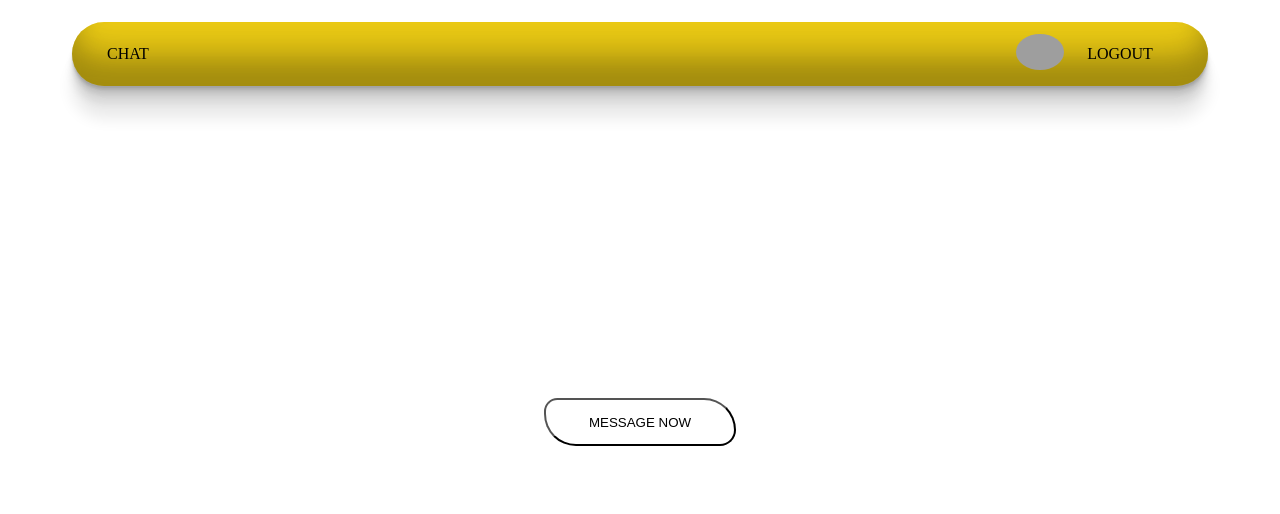
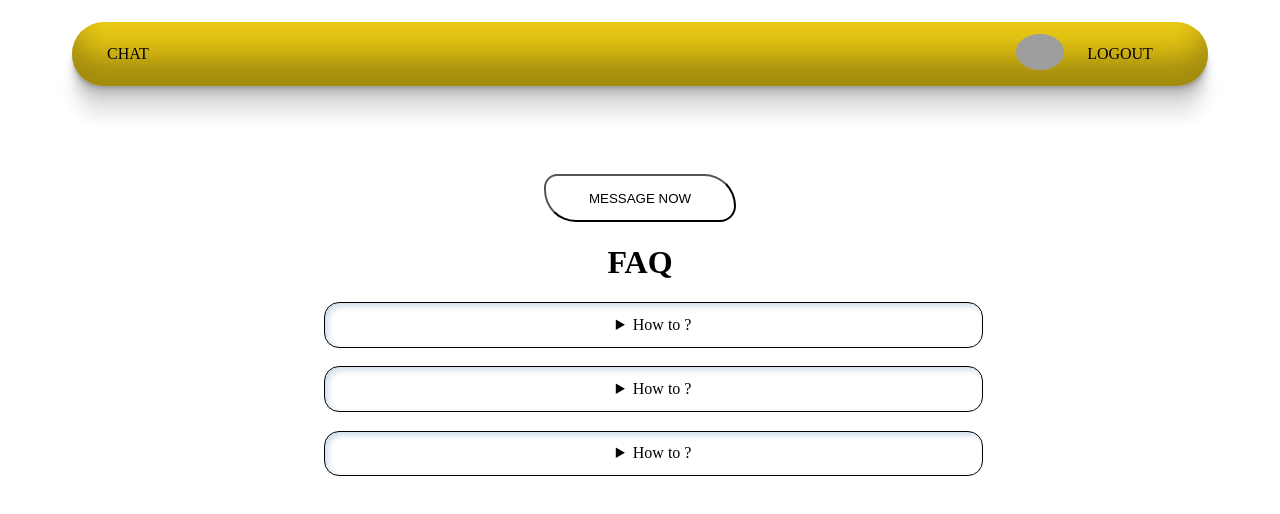
Before and after one commit to Ariyavas/CHAT-PROJECT, a Vue app in the folder client/: page /home in a window 1280 px wide. Shown: the top 514 px of the page. Built offline with nearby package versions, Linux system fonts and the light colour scheme; grey boxes are pictures that could not be loaded.

Commit message:
UPDATE 21/02/2023

```diff
--- a/client/src/assets/new.scss
+++ b/client/src/assets/new.scss
@@ -4,6 +4,7 @@ $basecolor-black: #000;
 $baseBackgound: #b163ff;
 $baseHistoryBox: #397cff;
 $baseChatBoxUser: #4dff0e;
+$baseQA: #ffdc2e;
 
 .login {
   min-height: 100vh;
@@ -385,9 +386,9 @@ $baseChatBoxUser: #4dff0e;
   .centerBox {
     display: flex;
     justify-content: center;
-    align-items: center;
+    align-items: end;
     text-align: center;
-    min-height: 80vh;
+    min-height: 15vh;
 
     button {
       width: 12rem;
@@ -404,7 +405,81 @@ $baseChatBoxUser: #4dff0e;
         rgba(255, 240, 35, 0.1) 20px 20px, rgba(255, 240, 35, 0.05) 25px 25px;
     }
   }
+  .FAQ-frame {
+    .title-FAQ {
+      display: flex;
+      justify-content: center;
+    }
 
+    .details-fram {
+      display: flex;
+      justify-content: center;
+      align-items: center;
+    }
+
+    .contrainer-box {
+      width: 50%;
+    }
+
+    details {
+      border: $basecolor-black solid 1px;
+      border-radius: 15px;
+      width: 100%;
+      margin-bottom: 3%;
+      padding: 2%;
+      display: flex;
+      justify-content: center;
+      align-items: center;
+      box-shadow: rgb(204, 219, 232) 3px 3px 6px 0px inset,
+        rgba(255, 255, 255, 0.5) -3px -3px 6px 1px inset;
+      cursor: cell;
+    }
+  }
+  .modal {
+    display: none;
+    position: fixed;
+    z-index: 1;
+    padding-top: 120px;
+    left: 0;
+    top: 0;
+    width: 100%;
+    height: 100%;
+    overflow: auto;
+    background-color: rgba(0, 0, 0, 0.4);
+    .modal-content {
+      background-color: #fefefe;
+      margin: auto;
+      padding: 20px;
+      border: 1px solid #888;
+      width: 80%;
+    }
+    .close {
+      display: flex;
+      justify-content: end;
+      width: 100%;
+      color: #aaaaaa;
+      font-size: 28px;
+      font-weight: bold;
+    }
+    .close:hover,
+    .close:focus {
+      color: #000;
+      text-decoration: none;
+    }
+
+    a {
+      margin: 10px;
+      padding: 1%;
+      font-size: 24px;
+      color: $basecolor-black;
+      text-decoration: unset;
+      border: $basecolor solid 2px;
+      box-shadow: rgba(0, 0, 0, 0.05) 0px 6px 24px 0px,
+        rgba(0, 0, 0, 0.08) 0px 0px 0px 1px;
+      display: flex;
+      cursor: pointer;
+    }
+  }
   nav {
     box-shadow: rgba(0, 0, 0, 0.17) 0px -23px 25px 0px inset,
       rgba(0, 0, 0, 0.15) 0px -36px 30px 0px inset,
--- a/client/src/components/Boxhome.vue
+++ b/client/src/components/Boxhome.vue
@@ -9,7 +9,31 @@
         </ul>
     </nav>
     <div class="centerBox">
-        <button @click="messagepage">MESSAGE NOW</button>
+        <button ref="myBtn" @click="messagepage">MESSAGE NOW</button>
+    </div>
+    <div :style="{ display: modelstatus ? '' : 'block' }" class="modal">
+        <!-- Modal content -->
+        <div class="modal-content">
+            <span @click="messagepage" class="close">&times;</span>
+            <div v-for="(item, index) in datatest">
+                <a @click="modelQA(item)">{{ item }}</a>
+            </div>
+        </div>
+    </div>
+    <div class="FAQ-frame">
+        <div>
+            <h1 class="title-FAQ">FAQ</h1>
+        </div>
+        <div class="details-fram">
+            <div class="contrainer-box">
+                <details v-for="(item, index) in datatest2">
+                    <summary>{{ item.q }}</summary>
+                    <div>
+                        {{ item.a }}
+                    </div>
+                </details>
+            </div>
+        </div>
     </div>
 </template>
 
@@ -19,7 +43,10 @@ import router from '../router';
 export default {
     data() {
         return {
-            titlePage: "CHAT"
+            titlePage: "CHAT",
+            modelstatus: true,
+            datatest: ["data1", "data2", "data3"],
+            datatest2: [{ q: "How to ?", a: "do like this" }, { q: "How to ?", a: "do like this" }, { q: "How to ?", a: "do like this" }]
         }
     },
     methods: {
@@ -30,12 +57,19 @@ export default {
                 router.push('/management')
             }
             else {
-                router.push('/chat')
+                if (this.modelstatus) {
+                    this.modelstatus = false
+                } else {
+                    this.modelstatus = true
+                }
             }
         },
         signout() {
             localStorage.clear();
             router.push('/')
+        },
+        modelQA(question) {
+            // router.push('/chat')
         }
     }
 }
```
